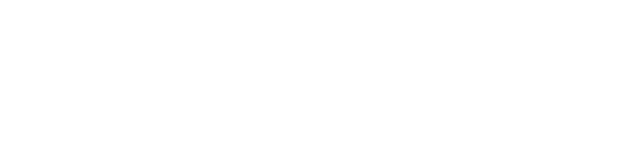
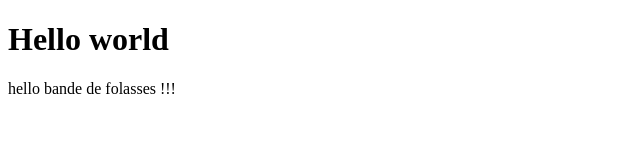
Before and after one commit to aVeRySsWood/first-step, a plain HTML site: page index.html in a window 1280 px wide. Shown: the whole page, without its empty margins (0-640 px from the left). Drawn offline with Linux system fonts and the light colour scheme.

Commit message:
Update index.html

```diff
--- a/index.html
+++ b/index.html
@@ -1,2 +1,7 @@
 <!DOCTYPE html>
 <html>
+  <body>
+    <h1> Hello world </h1>
+    <p> hello bande de folasses !!! </p>
+  </body>
+</html>
```
